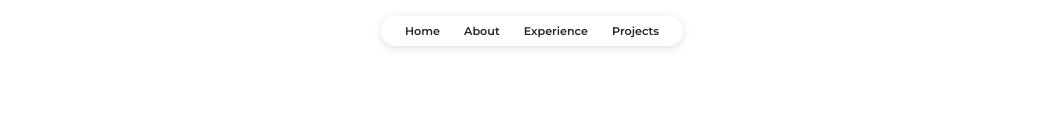
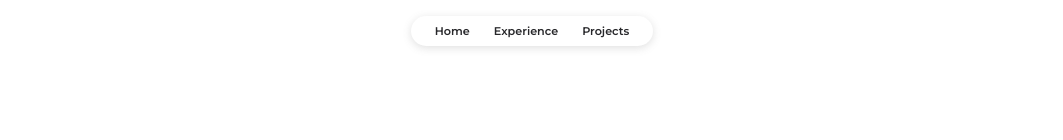
Before and after one commit to sneuder/portfolio-astro, an Astro site: page / in a window 1280 px wide. Shown: the top 140 px of the page, without its empty margins (108-1171 px from the left). Built offline with nearby package versions, Linux system fonts and the light colour scheme; Astro itself is replaced by a stand-in of ours.

Commit message:
feat(navbar): no about section

```diff
--- a/src/shared/layouts/LayoutApp.astro
+++ b/src/shared/layouts/LayoutApp.astro
@@ -7,10 +7,6 @@ const navBarProps: NavbarProps = {
     {
       name: 'Home',
       href: '/',
-    },
-    {
-      name: 'About',
-      href: '/about',
     },
     {
       name: 'Experience',
```
